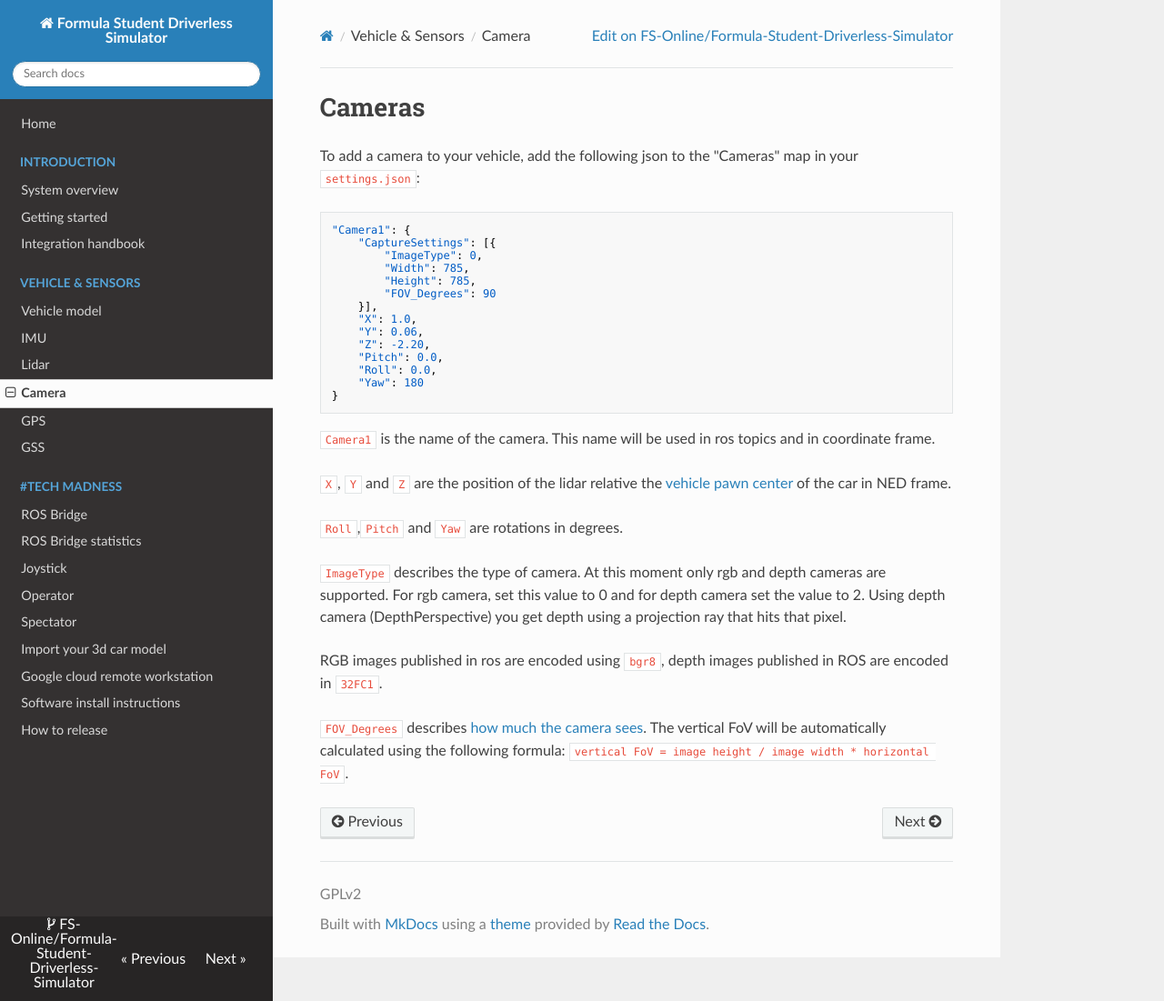
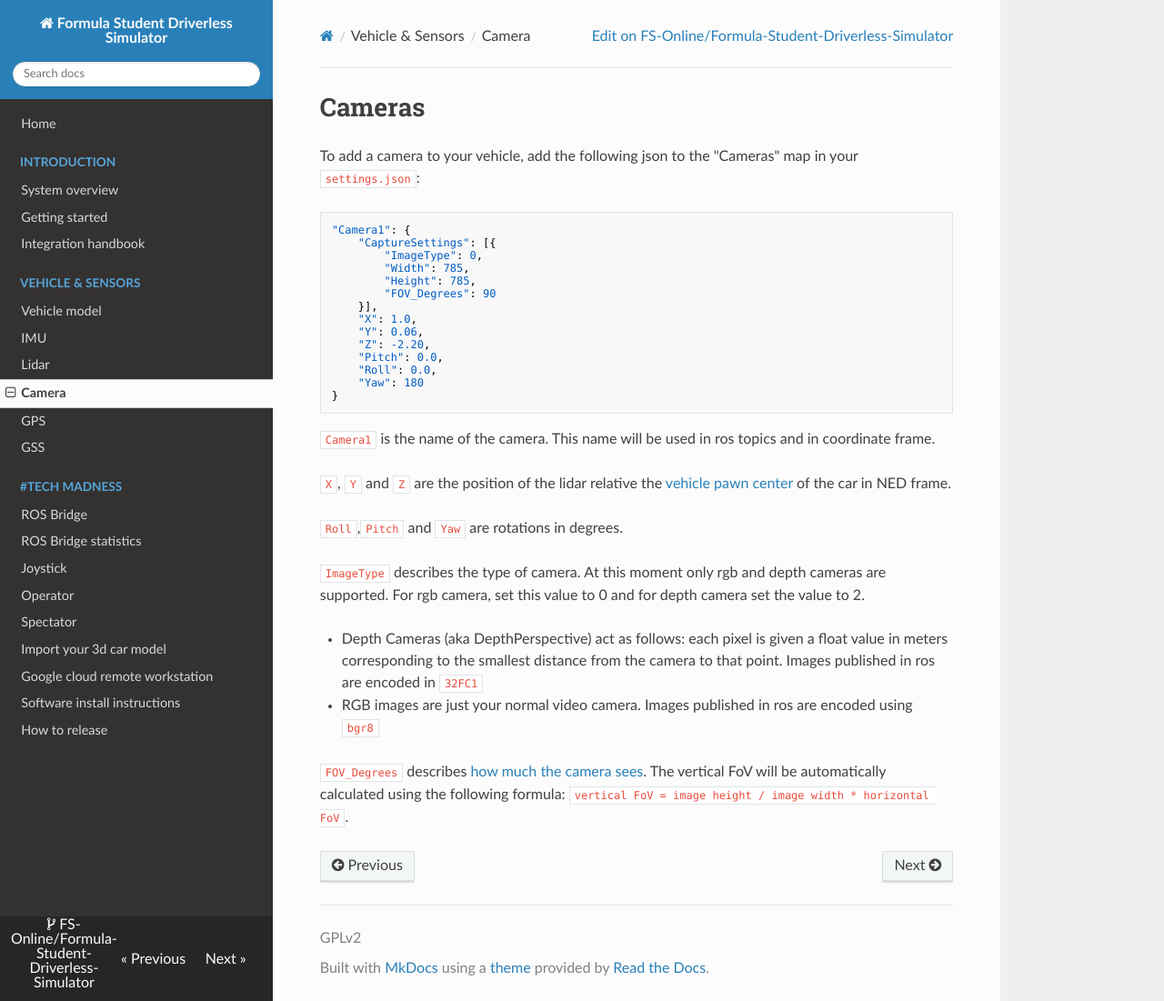
Before and after one commit to FS-Driverless/Formula-Student-Driverless-Simulator, an MkDocs documentation site: the page built from docs/camera.md, in a window 1280 px wide and 1101 px high. Shown: the whole window at 91% size. Built offline with MkDocs 1.6.1, drawn with Linux system fonts in a browser that asks for light colours; nearby versions of some CDN libraries; comment, search, counter and statistics services are not loaded.

Commit message:
Better description for depth cameras

```diff
--- a/docs/camera.md
+++ b/docs/camera.md
@@ -28,9 +28,9 @@ To add a camera to your vehicle, add the following json to the "Cameras" map in
 `ImageType` describes the type of camera.
 At this moment only rgb and depth cameras are supported.
 For rgb camera, set this value to 0 and for depth camera set the value to 2.
-Using depth camera (DepthPerspective) you get depth using a projection ray that hits that pixel.
 
-RGB images published in ros are encoded using `bgr8`, depth images published in ROS are encoded in `32FC1`.
+* Depth Cameras (aka DepthPerspective) act as follows: each pixel is given a float value in meters corresponding to the smallest distance from the camera to that point. Images published in ros are encoded in `32FC1`
+* RGB images are just your normal video camera. Images published in ros are encoded using `bgr8`
 
 `FOV_Degrees` describes [how much the camera sees](https://en.wikipedia.org/wiki/Field_of_view).
 The vertical FoV will be automatically calculated using the following formula: `vertical FoV = image height / image width * horizontal FoV`.
```
